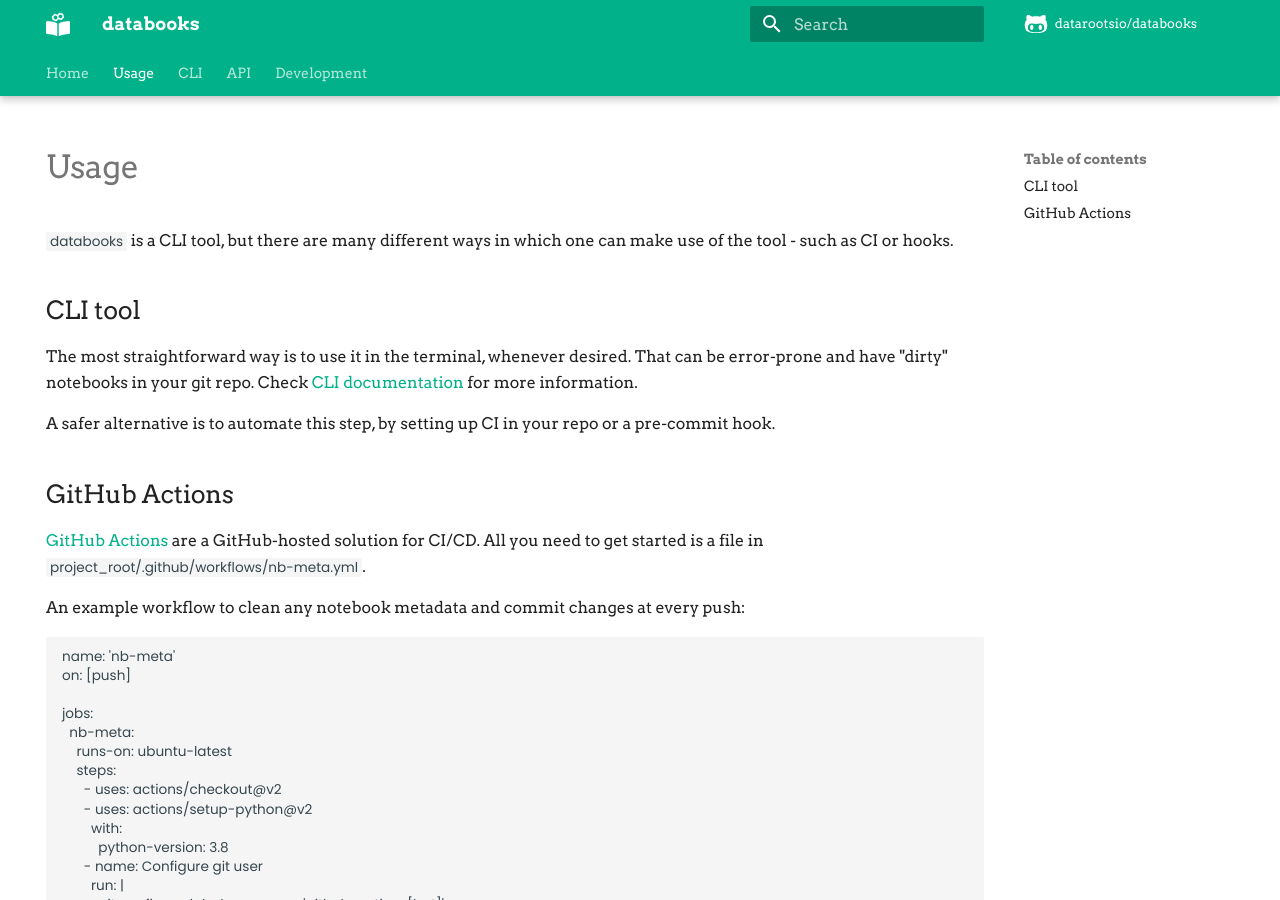
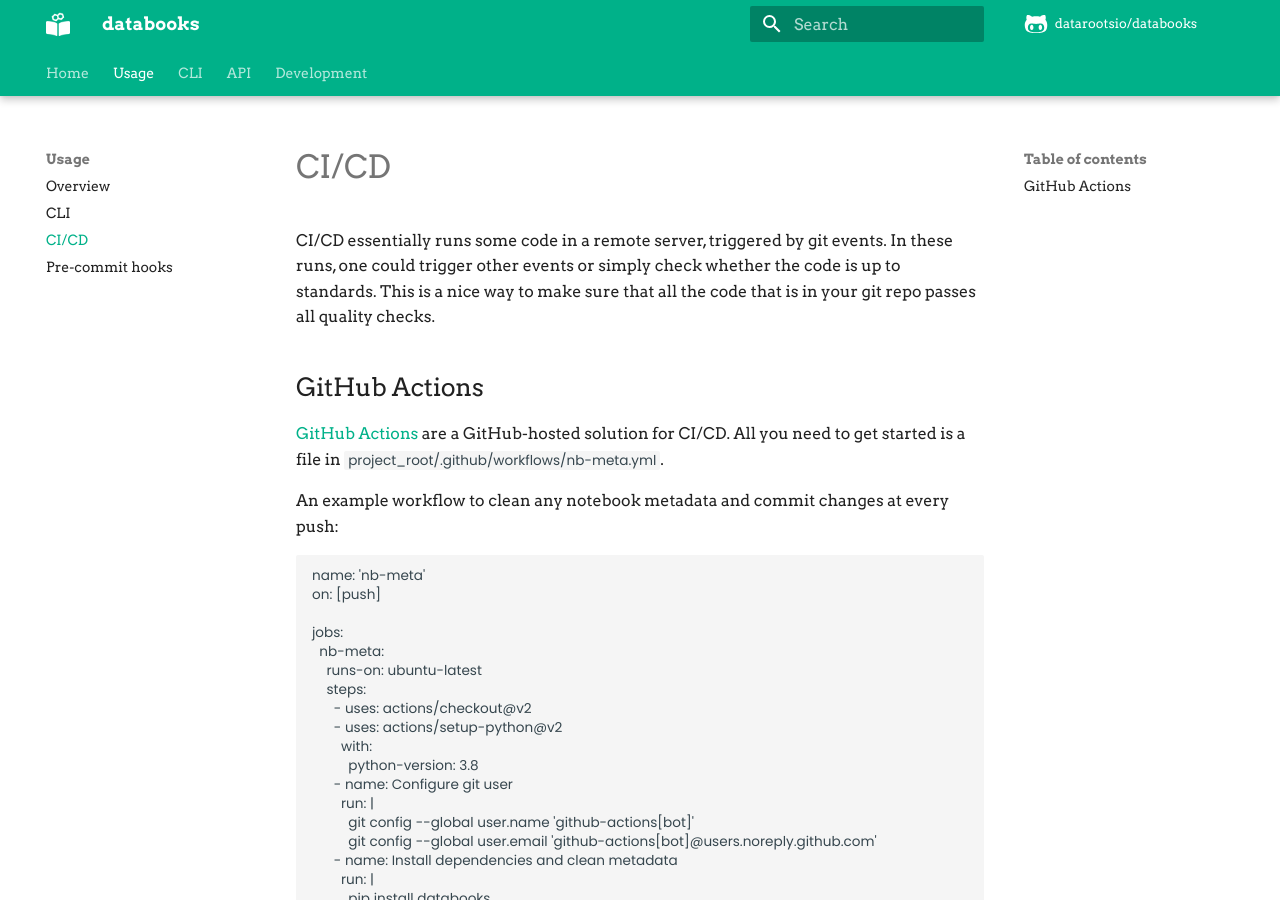
Before and after one commit to datarootsio/databooks, an MkDocs documentation site: the page built from docs/usage/cicd.md, in a window 1280 px wide and 900 px high. Built offline with MkDocs 1.6.1 and Material for MkDocs 9.7.7, drawn with Linux system fonts in a browser that asks for light colours; comment, search, counter and statistics services are not loaded; the version menu is left out.

Commit message:
add docs on how to use pre-commit with databooks

```diff
--- a/docs/usage.md
+++ b/docs/usage/cicd.md
@@ -1,20 +1,9 @@
----
-hide:
-  - navigation
----
+# CI/CD
 
-# Usage
-
-`databooks` is a CLI tool, but there are many different ways in which one can make use
-of the tool - such as CI or hooks.
-
-## CLI tool
-
-The most straightforward way is to use it in the terminal, whenever desired. That can be
-error-prone and have "dirty" notebooks in your git repo. Check [CLI documentation](../CLI)
-for more information.
-
-A safer alternative is to automate this step, by setting up CI in your repo or a pre-commit hook.
+CI/CD essentially runs some code in a remote server, triggered by git events. In these
+runs, one could trigger other events or simply check whether the code is up to standards.
+This is a nice way to make sure that all the code that is in your git repo passes all
+quality checks.
 
 ## GitHub Actions
 
--- a/mkdocs.yml
+++ b/mkdocs.yml
@@ -48,7 +48,11 @@
   - Alternatives and comparisons: alternatives.md
   - Changelog: https://github.com/datarootsio/databooks/releases
   - License: license.md
-- Usage: usage.md
+- Usage:
+  - Overview: usage/overview.md
+  - CLI: usage/cli.md
+  - CI/CD: usage/cicd.md
+  - Pre-commit hooks: usage/precommit.md
 - CLI: CLI.md
 - API:
   - Overview: API.md
```
Also changed, not shown: docs/usage/cli.md (added, +7 -0 lines), docs/usage/overview.md (added, +4 -0 lines), docs/usage/precommit.md (added, +83 -0 lines).
